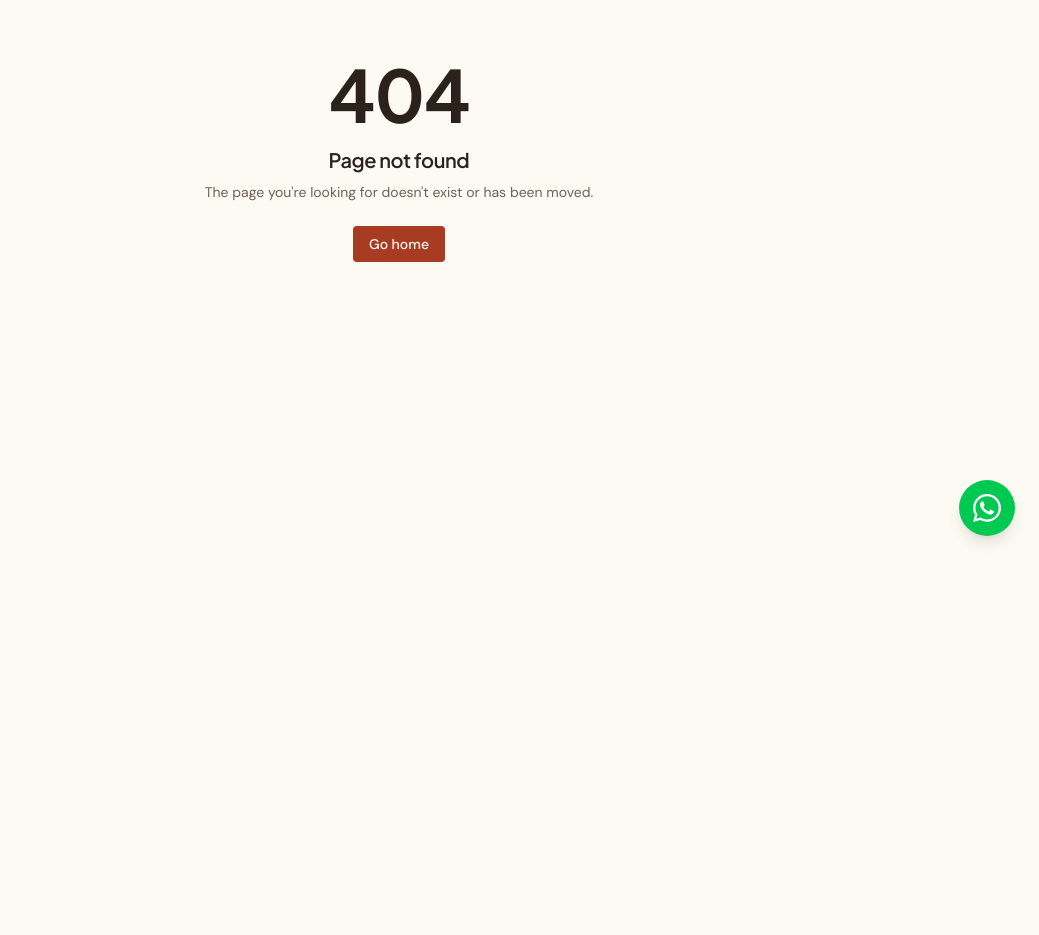
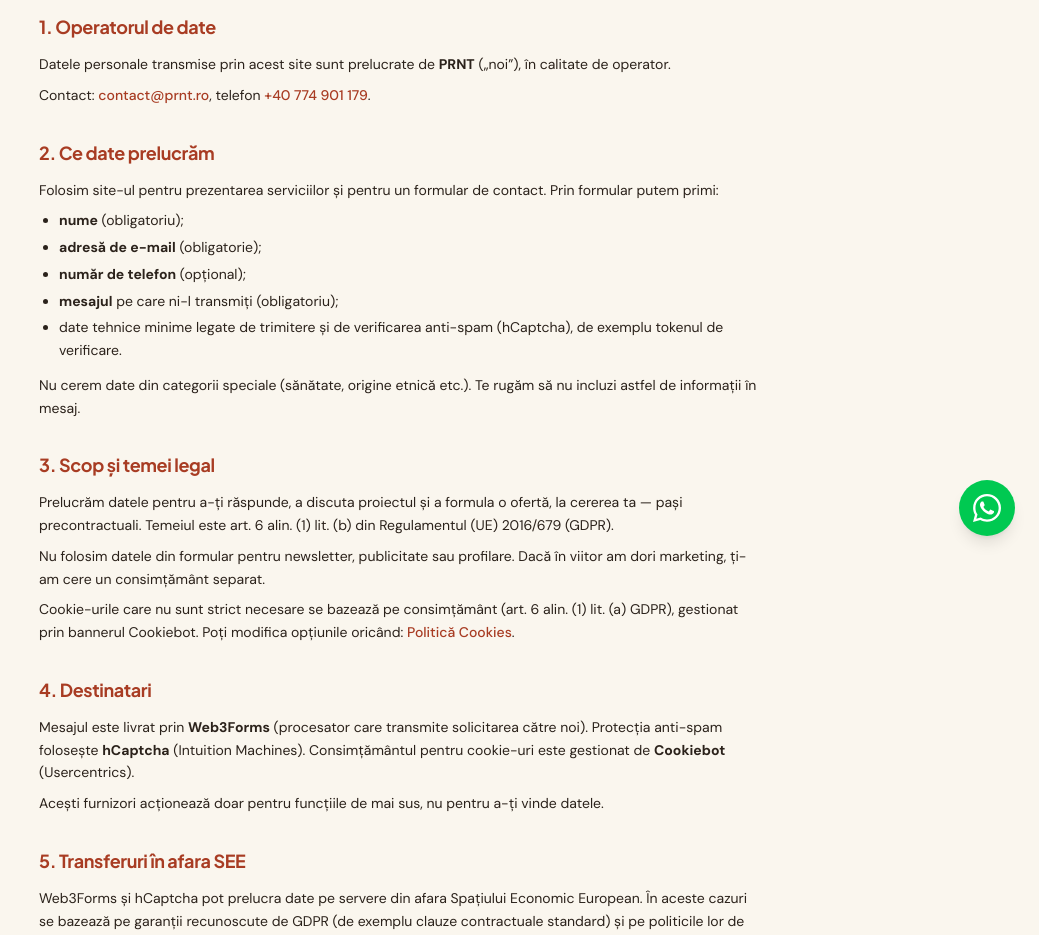
Before and after one commit to marinachemihnea/prnt, a Next.js app: page /confidentialitate in a window 1280 px wide. Before the commit this address had no page. Shown: the part 240-1175 px from the top of the page, without its empty margins (241-1280 px from the left). Before the commit the page ends 800 px from the top, so only its background shows below. Built offline with nearby package versions, Linux system fonts and the light colour scheme.

Commit message:
gdpr compliance

```diff
--- /dev/null
+++ b/src/app/confidentialitate/page.tsx
@@ -0,0 +1,219 @@
+import type { Metadata } from "next";
+import Link from "next/link";
+import Script from "next/script";
+
+import { CookieSettingsLink } from "@/components/cookie-settings-link";
+
+export const metadata: Metadata = {
+  title: "Politica de confidențialitate — PRNT",
+  description:
+    "Cum prelucrează PRNT datele personale trimise prin formularul de contact, în conformitate cu GDPR.",
+};
+
+const cookiebotId = process.env.COOKIEBOT_ID;
+
+export default function ConfidentialitatePage() {
+  return (
+    <main className="min-h-screen bg-cream">
+      <article className="mx-auto max-w-3xl px-6 py-14 md:py-20">
+        <Link
+          href="/"
+          className="text-xs font-bold uppercase tracking-[0.12em] text-primary hover:underline"
+        >
+          Înapoi la pagina principală
+        </Link>
+        <h1 className="mt-8 font-display text-3xl font-extrabold leading-tight md:text-4xl">
+          Politica de confidențialitate
+        </h1>
+        <p className="mt-3 text-sm text-muted-foreground">
+          Ultima actualizare: 29 august 2026
+        </p>
+
+        <div className="mt-10 space-y-8 text-sm leading-relaxed text-foreground">
+          <section>
+            <h2 className="font-display text-lg font-bold text-primary">
+              1. Operatorul de date
+            </h2>
+            <p className="mt-3">
+              Datele personale transmise prin acest site sunt prelucrate de{" "}
+              <strong>PRNT</strong> („noi”), în calitate de operator.
+            </p>
+            <p className="mt-2">
+              Contact:{" "}
+              <a
+                href="mailto:contact@prnt.ro"
+                className="font-medium text-primary hover:underline"
+              >
+                contact@prnt.ro
+              </a>
+              , telefon{" "}
+              <a
+                href="tel:+40774901179"
+                className="font-medium text-primary hover:underline"
+              >
+                +40 774 901 179
+              </a>
+              .
+            </p>
+          </section>
+
+          <section>
+            <h2 className="font-display text-lg font-bold text-primary">
+              2. Ce date prelucrăm
+            </h2>
+            <p className="mt-3">
+              Folosim site-ul pentru prezentarea serviciilor și pentru un
+              formular de contact. Prin formular putem primi:
+            </p>
+            <ul className="mt-2 list-disc space-y-1 pl-5">
+              <li>
+                <strong>nume</strong> (obligatoriu);
+              </li>
+              <li>
+                <strong>adresă de e-mail</strong> (obligatorie);
+              </li>
+              <li>
+                <strong>număr de telefon</strong> (opțional);
+              </li>
+              <li>
+                <strong>mesajul</strong> pe care ni-l transmiți (obligatoriu);
+              </li>
+              <li>
+                date tehnice minime legate de trimitere și de verificarea
+                anti-spam (hCaptcha), de exemplu tokenul de verificare.
+              </li>
+            </ul>
+            <p className="mt-3">
+              Nu cerem date din categorii speciale (sănătate, origine etnică
+              etc.). Te rugăm să nu incluzi astfel de informații în mesaj.
+            </p>
+          </section>
+
+          <section>
+            <h2 className="font-display text-lg font-bold text-primary">
+              3. Scop și temei legal
+            </h2>
+            <p className="mt-3">
+              Prelucrăm datele pentru a-ți răspunde, a discuta proiectul și a
+              formula o ofertă, la cererea ta — pași precontractuali. Temeiul
+              este art. 6 alin. (1) lit. (b) din Regulamentul (UE) 2016/679
+              (GDPR).
+            </p>
+            <p className="mt-2">
+              Nu folosim datele din formular pentru newsletter, publicitate sau
+              profilare. Dacă în viitor am dori marketing, ți-am cere un
+              consimțământ separat.
+            </p>
+            <p className="mt-2">
+              Cookie-urile care nu sunt strict necesare se bazează pe
+              consimțământ (art. 6 alin. (1) lit. (a) GDPR), gestionat prin
+              bannerul Cookiebot. Poți modifica opțiunile oricând:{" "}
+              <CookieSettingsLink className="font-medium text-primary hover:underline" />
+              .
+            </p>
+          </section>
+
+          <section>
+            <h2 className="font-display text-lg font-bold text-primary">
+              4. Destinatari
+            </h2>
+            <p className="mt-3">
+              Mesajul este livrat prin <strong>Web3Forms</strong> (procesator
+              care transmite solicitarea către noi). Protecția anti-spam folosește{" "}
+              <strong>hCaptcha</strong> (Intuition Machines). Consimțământul
+              pentru cookie-uri este gestionat de <strong>Cookiebot</strong>{" "}
+              (Usercentrics).
+            </p>
+            <p className="mt-2">
+              Acești furnizori acționează doar pentru funcțiile de mai sus, nu
+              pentru a-ți vinde datele.
+            </p>
+          </section>
+
+          <section>
+            <h2 className="font-display text-lg font-bold text-primary">
+              5. Transferuri în afara SEE
+            </h2>
+            <p className="mt-3">
+              Web3Forms și hCaptcha pot prelucra date pe servere din afara
+              Spațiului Economic European. În aceste cazuri se bazează pe
+              garanții recunoscute de GDPR (de exemplu clauze contractuale
+              standard) și pe politicile lor de confidențialitate, disponibile
+              public.
+            </p>
+          </section>
+
+          <section>
+            <h2 className="font-display text-lg font-bold text-primary">
+              6. Durata păstrării
+            </h2>
+            <p className="mt-3">
+              Păstrăm mesajele cât este necesar pentru a răspunde și a gestiona
+              cererea (inclusiv o eventuală comandă sau discuție de ofertă).
+              După încheierea scopului, datele sunt șterse sau arhivate doar
+              dacă legea ne obligă (de exemplu evidențe contabile, dacă apare un
+              contract).
+            </p>
+          </section>
+
+          <section>
+            <h2 className="font-display text-lg font-bold text-primary">
+              7. Drepturile tale
+            </h2>
+            <p className="mt-3">
+              Ai dreptul de acces, rectificare, ștergere, restricționare a
+              prelucrării, opoziție și portabilitate, în condițiile GDPR. Pentru
+              exercitare, scrie-ne la{" "}
+              <a
+                href="mailto:contact@prnt.ro"
+                className="font-medium text-primary hover:underline"
+              >
+                contact@prnt.ro
+              </a>
+              .
+            </p>
+            <p className="mt-2">
+              Ai și dreptul de a depune o plângere la Autoritatea Națională de
+              Supraveghere a Prelucrării Datelor cu Caracter Personal (ANSPDCP):{" "}
+              <a
+                href="https://www.dataprotection.ro"
+                className="font-medium text-primary hover:underline"
+                target="_blank"
+                rel="noopener noreferrer"
+              >
+                www.dataprotection.ro
+              </a>
+              .
+            </p>
+          </section>
+
+          <section>
+            <h2 className="font-display text-lg font-bold text-primary">
+              8. Cookie-uri
+            </h2>
+            <p className="mt-3">
+              Site-ul folosește Cookiebot pentru a-ți cere acordul înainte de
+              cookie-uri care nu sunt necesare funcționării. Detaliile (tipuri,
+              durată, furnizori) apar în declarația de mai jos, când
+              configurația Cookiebot este activă.
+            </p>
+            {cookiebotId ? (
+              <div className="mt-6 rounded-sm border border-border bg-background p-4">
+                <Script
+                  id="CookieDeclaration"
+                  src={`https://consent.cookiebot.com/${cookiebotId}/cd.js`}
+                  strategy="afterInteractive"
+                />
+              </div>
+            ) : (
+              <p className="mt-3 text-muted-foreground">
+                Declarația detaliată de cookie-uri este disponibilă prin bannerul
+                Cookiebot, atunci când acesta este configurat.
+              </p>
+            )}
+          </section>
+        </div>
+      </article>
+    </main>
+  );
+}
--- a/src/app/layout.tsx
+++ b/src/app/layout.tsx
@@ -44,7 +44,7 @@ export default function RootLayout({
   children: React.ReactNode;
 }>) {
   return (
-    <html lang="en" className={`${dmSans.variable} ${plusJakarta.variable}`}>
+    <html lang="ro" className={`${dmSans.variable} ${plusJakarta.variable}`}>
       <head>
         <meta name="apple-mobile-web-app-title" content="Prnt" />
         {process.env.COOKIEBOT_ID ? (
--- a/src/app/page.tsx
+++ b/src/app/page.tsx
@@ -931,7 +931,11 @@ export default function HomePage() {
               <li>
                 <CookieSettingsLink />
               </li>
-              <li>Confidențialitate</li>
+              <li>
+                <Link href="/confidentialitate" className="hover:text-foreground">
+                  Confidențialitate
+                </Link>
+              </li>
             </ul>
           </div>
           <div>
--- a/src/components/contact-form.tsx
+++ b/src/components/contact-form.tsx
@@ -1,6 +1,7 @@
 "use client";
 
 import { CircleCheck } from "lucide-react";
+import Link from "next/link";
 import Script from "next/script";
 import { FormEvent, useEffect, useRef, useState } from "react";
 
@@ -35,6 +36,7 @@ export function ContactForm({ accessKey }: { accessKey: string }) {
   const [pending, setPending] = useState(false);
   const [state, setState] = useState<ContactState>({ ok: false, message: "" });
   const [captchaToken, setCaptchaToken] = useState("");
+  const [privacyAccepted, setPrivacyAccepted] = useState(false);
   const [scriptReady, setScriptReady] = useState(false);
   const captchaHostRef = useRef<HTMLDivElement>(null);
   const widgetIdRef = useRef<string | null>(null);
@@ -82,6 +84,15 @@ export function ContactForm({ accessKey }: { accessKey: string }) {
       return;
     }
 
+    if (!privacyAccepted) {
+      setPending(false);
+      setState({
+        ok: false,
+        message: "Confirmă că ai citit politica de confidențialitate.",
+      });
+      return;
+    }
+
     if (!captchaToken) {
       setPending(false);
       setState({
@@ -118,6 +129,7 @@ export function ContactForm({ accessKey }: { accessKey: string }) {
 
       if (response.ok && data?.success) {
         form.reset();
+        setPrivacyAccepted(false);
         resetCaptcha();
         setState({
           ok: true,
@@ -190,6 +202,27 @@ export function ContactForm({ accessKey }: { accessKey: string }) {
         className="w-full rounded-sm border border-input bg-card px-3 py-2.5 text-sm outline-none focus:border-primary"
       />
       <div ref={captchaHostRef} className="min-h-[78px]" />
+      <label className="flex items-start gap-2.5 text-xs leading-relaxed text-muted-foreground">
+        <input
+          type="checkbox"
+          name="privacy"
+          required
+          checked={privacyAccepted}
+          onChange={(e) => setPrivacyAccepted(e.target.checked)}
+          className="mt-0.5 h-4 w-4 shrink-0 accent-primary"
+        />
+        <span>
+          Am citit{" "}
+          <Link
+            href="/confidentialitate"
+            className="font-medium text-primary hover:underline"
+          >
+            Politica de confidențialitate
+          </Link>{" "}
+          și sunt de acord cu prelucrarea datelor din acest formular pentru a
+          primi un răspuns.
+        </span>
+      </label>
       <button
         type="submit"
         disabled={pending}
--- a/src/components/cookie-settings-link.tsx
+++ b/src/components/cookie-settings-link.tsx
@@ -10,11 +10,11 @@ declare global {
   }
 }
 
-export function CookieSettingsLink() {
+export function CookieSettingsLink({ className }: { className?: string }) {
   return (
     <button
       type="button"
-      className="text-left hover:text-foreground"
+      className={className ?? "text-left hover:text-foreground"}
       onClick={() => window.Cookiebot?.renew()}
     >
       Politică Cookies
```
